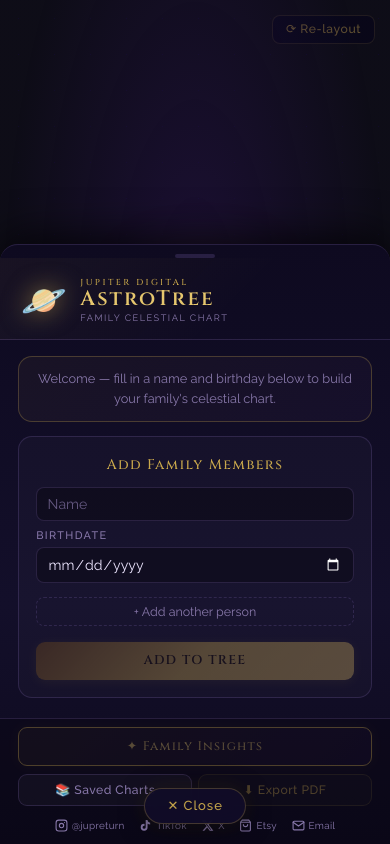
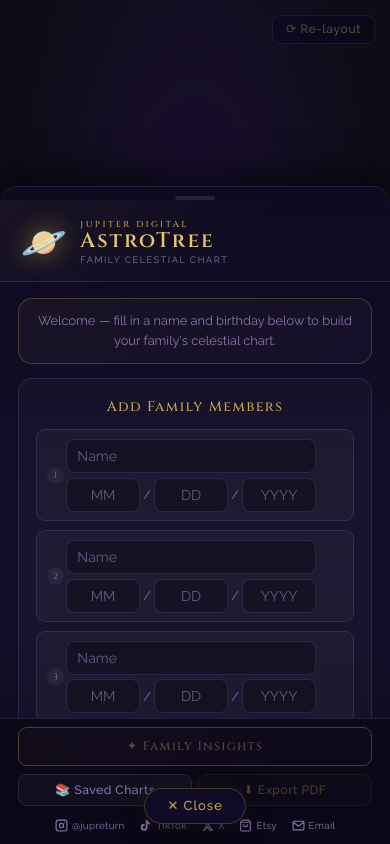
Before and after one commit to jupiterdigitalcs/AstroTree, a React (Vite) app: page / in a window 390 px wide. Built offline with nearby package versions, Linux system fonts and the light colour scheme.

Commit message:
mobile tweaks and entry form enhancements

```diff
--- a/src/App.jsx
+++ b/src/App.jsx
@@ -4,7 +4,6 @@ import {
   ReactFlow,
   Background,
   Controls,
-  MiniMap,
   Panel,
   addEdge,
   useNodesState,
@@ -114,6 +113,8 @@ export default function App() {
     setNodes(prev => [...prev, ...newNodes])
     setEdges(prev => [...prev, ...newEdges])
     setCounter(c => c + members.length)
+    // On mobile, close sidebar after adding so the chart is visible
+    if (window.innerWidth <= 768) setSidebarOpen(false)
   }
 
   // ── Update / delete ───────────────────────────────────────────────────────
@@ -377,14 +378,14 @@ export default function App() {
               )}
 
               {/* Add form — always visible */}
-              <AddMembersForm onAdd={handleAdd} existingNodes={nodes} />
+              <AddMembersForm onAdd={handleAdd} />
 
               {/* Member list */}
               {nodes.length > 0 && (
                 <div className="member-list">
                   <div className="member-list-header">
                     <h3>Your Family · {nodes.length}</h3>
-                    <span className="member-list-hint">tap to edit</span>
+                    <span className="member-list-hint">tap to connect &amp; edit</span>
                   </div>
                   {nodes.map(n => (
                     <div key={n.id} className="member-pill"
@@ -492,13 +493,39 @@ export default function App() {
           <FitViewOnLayout layoutTick={layoutTick} />
           <Background color="#1a1040" gap={36} size={1} />
           <Controls style={{ background: 'var(--surface-2)', border: '1px solid var(--border)' }} />
-          <MiniMap nodeColor={n => n.data?.elementColor ?? '#c9a84c'}
-            maskColor="rgba(9,7,26,0.75)"
-            style={{ background: 'var(--surface-2)', border: '1px solid var(--border)' }} />
+
+          {/* Top-right: Re-layout + Insights shortcut */}
           <Panel position="top-right">
-            <button type="button" className="relayout-btn" onClick={handleRelayout}>
-              ⟳ Re-layout
-            </button>
+            <div className="canvas-panel-btns">
+              {nodes.length > 0 && (
+                <button
+                  type="button"
+                  className="relayout-btn relayout-btn--insights"
+                  onClick={() => {
+                    setInsightsOpen(true)
+                    setChartsOpen(false)
+                    setEditingNodeId(null)
+                    setSidebarOpen(true)
+                  }}
+                >
+                  ✦ Insights
+                </button>
+              )}
+              <button type="button" className="relayout-btn" onClick={handleRelayout}>
+                ⟳ Re-layout
+              </button>
+            </div>
+          </Panel>
+
+          {/* Bottom-right: Jupiter Digital watermark */}
+          <Panel position="bottom-right">
+            <div className="canvas-brand">
+              <span className="canvas-brand-logo">🪐</span>
+              <div className="canvas-brand-text">
+                <span className="canvas-brand-name">Jupiter Digital</span>
+                <span className="canvas-brand-sub">AstroTree</span>
+              </div>
+            </div>
           </Panel>
         </ReactFlow>
       </main>
--- a/src/components/AddMembersForm.jsx
+++ b/src/components/AddMembersForm.jsx
@@ -1,63 +1,63 @@
-import { useState } from 'react'
+import { useState, useRef } from 'react'
 
-function RelPicker({ label, selectedIds, selectValue, onSelectChange, onAdd, onRemove, allNodes, excludeIds }) {
-  const options = allNodes.filter(n => !selectedIds.includes(n.id) && !excludeIds.has(n.id))
+function DateInput({ value, onChange }) {
+  const [mm,   setMm]   = useState(value ? value.slice(5, 7)  : '')
+  const [dd,   setDd]   = useState(value ? value.slice(8, 10) : '')
+  const [yyyy, setYyyy] = useState(value ? value.slice(0, 4)  : '')
+  const ddRef   = useRef()
+  const yyyyRef = useRef()
+
+  function emit(m, d, y) {
+    if (m.length === 2 && d.length === 2 && y.length === 4) {
+      const iso  = `${y}-${m}-${d}`
+      const date = new Date(`${iso}T12:00:00`)
+      if (!isNaN(date) && date.getMonth() + 1 === parseInt(m) && date.getDate() === parseInt(d)) {
+        onChange(iso); return
+      }
+    }
+    onChange('')
+  }
+
+  function handleMm(e) {
+    const v = e.target.value.replace(/\D/g, '').slice(0, 2)
+    setMm(v); emit(v, dd, yyyy)
+    if (v.length === 2) ddRef.current?.focus()
+  }
+  function handleDd(e) {
+    const v = e.target.value.replace(/\D/g, '').slice(0, 2)
+    setDd(v); emit(mm, v, yyyy)
+    if (v.length === 2) yyyyRef.current?.focus()
+  }
+  function handleYyyy(e) {
+    const v = e.target.value.replace(/\D/g, '').slice(0, 4)
+    setYyyy(v); emit(mm, dd, v)
+  }
 
   return (
-    <div className="rel-picker">
-      <span className="parent-select-label">{label}</span>
-
-      {selectedIds.length > 0 && (
-        <div className="rel-pills">
-          {selectedIds.map(id => {
-            const n = allNodes.find(x => x.id === id)
-            return n ? (
-              <span key={id} className="rel-pill">
-                {n.data.symbol} {n.data.name}
-                <button type="button" onClick={() => onRemove(id)}>×</button>
-              </span>
-            ) : null
-          })}
-        </div>
-      )}
-
-      {options.length > 0 && (
-        <div className="connection-add-row">
-          <select
-            className="connection-add-select"
-            value={selectValue}
-            onChange={e => onSelectChange(e.target.value)}
-          >
-            <option value="">Select…</option>
-            {options.map(n => (
-              <option key={n.id} value={n.id}>{n.data.symbol} {n.data.name}</option>
-            ))}
-          </select>
-          <button
-            type="button"
-            className="connection-add-btn"
-            disabled={!selectValue}
-            onClick={() => { onAdd(selectValue); onSelectChange('') }}
-          >Add</button>
-        </div>
-      )}
+    <div className="date-input">
+      <input type="text" inputMode="numeric" placeholder="MM"
+        value={mm} onChange={handleMm} className="row-input date-part" maxLength={2} />
+      <span className="date-sep">/</span>
+      <input ref={ddRef} type="text" inputMode="numeric" placeholder="DD"
+        value={dd} onChange={handleDd} className="row-input date-part" maxLength={2} />
+      <span className="date-sep">/</span>
+      <input ref={yyyyRef} type="text" inputMode="numeric" placeholder="YYYY"
+        value={yyyy} onChange={handleYyyy} className="row-input date-part date-part--year" maxLength={4} />
     </div>
   )
 }
 
-export default function AddMembersForm({ onAdd, existingNodes = [] }) {
-  const [rows,       setRows]       = useState([{ id: 1, name: '', birthdate: '' }])
-  const [rowCounter, setRowCounter] = useState(2)
-  const [parentIds,  setParentIds]  = useState([])
-  const [childIds,   setChildIds]   = useState([])
-  const [spouseIds,  setSpouseIds]  = useState([])
-  const [selParent,  setSelParent]  = useState('')
-  const [selChild,   setSelChild]   = useState('')
-  const [selSpouse,  setSelSpouse]  = useState('')
+
+const INITIAL_ROWS = () => [
+  { id: 1, name: '', birthdate: '' },
+  { id: 2, name: '', birthdate: '' },
+  { id: 3, name: '', birthdate: '' },
+]
+
+export default function AddMembersForm({ onAdd }) {
+  const [rows,       setRows]       = useState(INITIAL_ROWS)
+  const [rowCounter, setRowCounter] = useState(4)
   const [error,      setError]      = useState('')
-
-  const isMulti      = rows.length > 1
-  const allSelectedIds = new Set([...parentIds, ...childIds, ...spouseIds])
 
   function addRow() {
     setRows(prev => [...prev, { id: rowCounter, name: '', birthdate: '' }])
@@ -65,8 +65,7 @@ export default function AddMembersForm({ onAdd, existingNodes = [] }) {
   }
 
   function removeRow(id) {
-    if (rows.length <= 1) return
-    setRows(prev => prev.filter(r => r.id !== id))
+    setRows(prev => prev.length > 1 ? prev.filter(r => r.id !== id) : prev)
   }
 
   function updateRow(id, field, val) {
@@ -76,22 +75,19 @@ export default function AddMembersForm({ onAdd, existingNodes = [] }) {
   function handleSubmit(e) {
     e.preventDefault()
     const valid = rows.filter(r => r.name.trim() && r.birthdate)
-    if (!valid.length) { setError('Please fill in at least one name and birthdate.'); return }
+    if (!valid.length) { setError('Fill in at least one name and birthdate.'); return }
 
     onAdd({
       members: valid.map(r => ({ name: r.name.trim(), birthdate: r.birthdate })),
-      relationships: { parentIds, childIds, spouseIds },
+      relationships: {},
     })
 
-    setRows([{ id: rowCounter, name: '', birthdate: '' }])
-    setRowCounter(c => c + 1)
-    setParentIds([]); setChildIds([]); setSpouseIds([])
-    setSelParent(''); setSelChild(''); setSelSpouse('')
+    setRows(INITIAL_ROWS())
+    setRowCounter(4)
     setError('')
   }
 
   const validCount = rows.filter(r => r.name.trim() && r.birthdate).length
-  const firstName  = rows[0]?.name || 'this person'
 
   return (
     <form className="add-form" onSubmit={handleSubmit}>
@@ -99,8 +95,8 @@ export default function AddMembersForm({ onAdd, existingNodes = [] }) {
 
       <div className="member-rows">
         {rows.map((row, idx) => (
-          <div key={row.id} className={`member-row ${isMulti ? 'multi' : 'single'}`}>
-            {isMulti && <span className="row-num">{idx + 1}</span>}
+          <div key={row.id} className="member-row multi">
+            <span className="row-num">{idx + 1}</span>
 
             <input
               className="row-input"
@@ -110,71 +106,24 @@ export default function AddMembersForm({ onAdd, existingNodes = [] }) {
               onChange={e => updateRow(row.id, 'name', e.target.value)}
             />
 
-            {isMulti ? (
-              <input
-                className="row-input"
-                type="date"
+            <DateInput
+              key={row.id}
               value={row.birthdate}
-                onChange={e => updateRow(row.id, 'birthdate', e.target.value)}
+              onChange={val => updateRow(row.id, 'birthdate', val)}
             />
-            ) : (
-              <label style={{ display: 'flex', flexDirection: 'column', gap: '0.3rem' }}>
-                <span style={{ fontSize: '0.68rem', textTransform: 'uppercase', letterSpacing: '0.12em', color: 'var(--text-muted)' }}>Birthdate</span>
-                <input
-                  className="row-input"
-                  type="date"
-                  value={row.birthdate}
-                  onChange={e => updateRow(row.id, 'birthdate', e.target.value)}
-                />
-              </label>
-            )}
 
-            {isMulti && (
             <button
               type="button"
               className="row-remove-btn"
               onClick={() => removeRow(row.id)}
               disabled={rows.length <= 1}
+              tabIndex={-1}
               aria-label="Remove"
             >×</button>
-            )}
           </div>
         ))}
       </div>
 
-      {/* Relationship pickers — only for the primary (first) person */}
-      {!isMulti && existingNodes.length > 0 && (
-        <div className="rel-pickers">
-          <RelPicker
-            label={`Parents of ${firstName}`}
-            selectedIds={parentIds}  selectValue={selParent}
-            onSelectChange={setSelParent}
-            allNodes={existingNodes}  excludeIds={allSelectedIds}
-            onAdd={id => setParentIds(p => [...p, id])}
-            onRemove={id => setParentIds(p => p.filter(x => x !== id))}
-          />
-          <RelPicker
-            label={`Children of ${firstName}`}
-            selectedIds={childIds}  selectValue={selChild}
-            onSelectChange={setSelChild}
-            allNodes={existingNodes}  excludeIds={allSelectedIds}
-            onAdd={id => setChildIds(p => [...p, id])}
-            onRemove={id => setChildIds(p => p.filter(x => x !== id))}
-          />
-          <RelPicker
-            label="Spouse / Partner"
-            selectedIds={spouseIds}  selectValue={selSpouse}
-            onSelectChange={setSelSpouse}
-            allNodes={existingNodes}  excludeIds={allSelectedIds}
-            onAdd={id => setSpouseIds(p => [...p, id])}
-            onRemove={id => setSpouseIds(p => p.filter(x => x !== id))}
-          />
-        </div>
-      )}
-
-      {isMulti && (
-        <p className="multi-hint">Relationships can be set from the edit panel after adding.</p>
-      )}
 
       <button type="button" className="add-row-btn" onClick={addRow}>
         + Add another person
--- a/src/index.css
+++ b/src/index.css
@@ -351,13 +351,17 @@ body {
 .member-rows {
   display: flex;
   flex-direction: column;
-  gap: 0.4rem;
+  gap: 0.55rem;
 }
 
 .member-row {
   display: grid;
   gap: 0.3rem;
   align-items: center;
+  background: rgba(255,255,255,0.03);
+  border: 1px solid var(--border);
+  border-radius: 9px;
+  padding: 0.55rem 0.6rem;
 }
 
 .member-row.single {
@@ -366,14 +370,49 @@ body {
 }
 
 .member-row.multi {
-  grid-template-columns: 0.9rem 1fr 7.5rem 1.2rem;
+  grid-template-columns: 0.9rem 1fr 1.4rem;
+  grid-template-rows: auto auto;
+  row-gap: 0.28rem;
+  align-items: center;
+}
+
+.member-row.multi .row-num {
+  grid-column: 1;
+  grid-row: 1 / 3;
+  align-self: center;
+}
+
+.member-row.multi > .row-input {
+  grid-column: 2;
+  grid-row: 1;
+}
+
+.member-row.multi .date-input {
+  grid-column: 2;
+  grid-row: 2;
+}
+
+.member-row.multi .row-remove-btn {
+  grid-column: 3;
+  grid-row: 1 / 3;
+  align-self: center;
 }
 
 .row-num {
-  font-size: 0.6rem;
+  font-size: 0.58rem;
   color: var(--text-muted);
-  text-align: right;
+  text-align: center;
   user-select: none;
+  background: rgba(255,255,255,0.05);
+  border-radius: 50%;
+  width: 1.1rem;
+  height: 1.1rem;
+  display: flex;
+  align-items: center;
+  justify-content: center;
+  flex-shrink: 0;
+  font-family: 'Cinzel', serif;
+  letter-spacing: 0;
 }
 
 .row-input {
@@ -402,11 +441,40 @@ body {
   line-height: 1;
   padding: 0;
   text-align: center;
-  transition: color 0.15s;
+  opacity: 0;
+  transition: opacity 0.15s, color 0.15s;
 }
 
-.row-remove-btn:hover:not(:disabled) { color: var(--red); }
-.row-remove-btn:disabled { opacity: 0.2; cursor: default; }
+.member-row:hover .row-remove-btn,
+.member-row:focus-within .row-remove-btn { opacity: 0.45; }
+
+.row-remove-btn:hover:not(:disabled) { opacity: 1 !important; color: var(--red); }
+.row-remove-btn:disabled { opacity: 0 !important; cursor: default; }
+
+
+.date-input {
+  display: flex;
+  align-items: center;
+  gap: 0.15rem;
+}
+
+.date-sep {
+  color: var(--text-muted);
+  font-size: 0.78rem;
+  flex-shrink: 0;
+  padding: 0 0.05rem;
+}
+
+.date-part {
+  width: 2.4rem;
+  text-align: center;
+  padding-left: 0.3rem;
+  padding-right: 0.3rem;
+}
+
+.date-part--year {
+  width: 3.4rem;
+}
 
 .add-row-btn {
   background: transparent;
@@ -843,6 +911,56 @@ body {
   align-items: flex-end;
 }
 
+.canvas-panel-btns {
+  display: flex;
+  flex-direction: column;
+  align-items: flex-end;
+  gap: 0.35rem;
+}
+
+.canvas-brand {
+  display: flex;
+  align-items: center;
+  gap: 0.5rem;
+  padding: 0.45rem 0.75rem;
+  background: rgba(9,7,26,0.7);
+  border: 1px solid rgba(201,168,76,0.15);
+  border-radius: 10px;
+  backdrop-filter: blur(8px);
+  pointer-events: none;
+  user-select: none;
+}
+
+.canvas-brand-logo {
+  font-size: 1.1rem;
+  filter: drop-shadow(0 0 6px rgba(201,168,76,0.4));
+  line-height: 1;
+}
+
+.canvas-brand-text {
+  display: flex;
+  flex-direction: column;
+  gap: 0;
+}
+
+.canvas-brand-name {
+  font-family: 'Cinzel', serif;
+  font-size: 0.52rem;
+  font-weight: 500;
+  text-transform: uppercase;
+  letter-spacing: 0.22em;
+  color: var(--gold);
+  line-height: 1.2;
+}
+
+.canvas-brand-sub {
+  font-family: 'Raleway', sans-serif;
+  font-size: 0.48rem;
+  letter-spacing: 0.14em;
+  color: var(--text-muted);
+  text-transform: uppercase;
+}
+
 .relayout-btn {
   background: rgba(9,7,26,0.88);
   border: 1px solid var(--border-gold);
@@ -862,6 +980,20 @@ body {
 .relayout-btn:hover {
   background: rgba(201,168,76,0.12);
   border-color: var(--gold);
+}
+
+.relayout-btn--insights {
+  background: linear-gradient(135deg, rgba(201,168,76,0.15) 0%, rgba(120,70,180,0.12) 100%);
+  border-color: var(--gold);
+  color: var(--gold-light);
+  font-family: 'Cinzel', serif;
+  letter-spacing: 0.1em;
+  box-shadow: 0 0 12px rgba(201,168,76,0.15);
+}
+
+.relayout-btn--insights:hover {
+  background: linear-gradient(135deg, rgba(201,168,76,0.25) 0%, rgba(120,70,180,0.18) 100%);
+  box-shadow: 0 0 20px rgba(201,168,76,0.25);
 }
 
 /* ────────────────────────── Insights panel ─────────────────────────────── */
@@ -1269,7 +1401,7 @@ body {
     left: 0;
     right: 0;
     width: 100%;
-    max-height: 80vh;
+    max-height: 78vh;
     border-right: none;
     border-top: 1px solid var(--border);
     border-radius: 18px 18px 0 0;
@@ -1281,8 +1413,31 @@ body {
   .sidebar.open { transform: translateY(0); }
 
   .sidebar-drag-handle { display: block; }
+
+  .sidebar-content {
+    padding-left: max(1.15rem, env(safe-area-inset-left));
+    padding-right: max(1.15rem, env(safe-area-inset-right));
+  }
+
+  .sidebar-footer {
+    padding-left:   max(1.15rem, env(safe-area-inset-left));
+    padding-right:  max(1.15rem, env(safe-area-inset-right));
+    padding-bottom: max(0.55rem, env(safe-area-inset-bottom));
+  }
+
   .canvas { width: 100%; height: 100vh; }
   .sidebar-toggle-btn { display: block; }
+
+  /* Push toggle button above home indicator on notched devices */
+  .sidebar-toggle-btn {
+    bottom: max(1.25rem, calc(env(safe-area-inset-bottom) + 0.6rem));
+  }
+
+  /* Push ReactFlow controls above the toggle button */
+  .react-flow__controls {
+    bottom: max(5rem, calc(env(safe-area-inset-bottom) + 4.5rem)) !important;
+    left: max(0.75rem, env(safe-area-inset-left)) !important;
+  }
 
   .mode-tab { font-size: 0.7rem; }
   .insights-tab-btn { font-size: 0.72rem; }
@@ -1294,4 +1449,7 @@ body {
   .welcome-title { font-size: 2rem; }
   .welcome-tagline { font-size: 0.88rem; }
   .welcome-content { padding: 1.5rem 1rem; gap: 0.7rem; }
+
+  .canvas-brand { display: none; }
+  .relayout-btn--insights { display: none; }
 }
```
Lines whose indentation alone changed are shown as unchanged.
